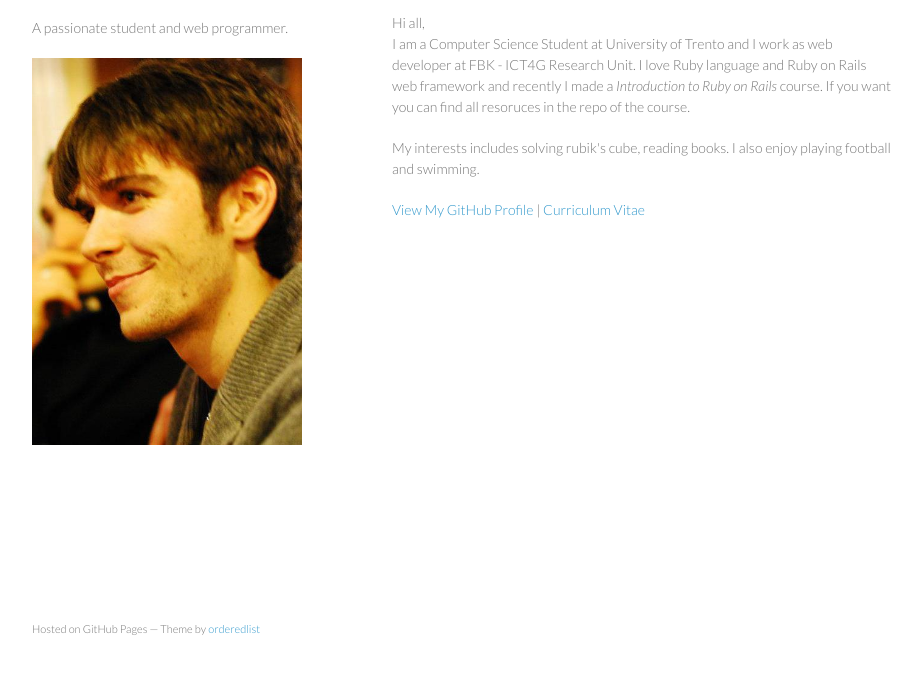
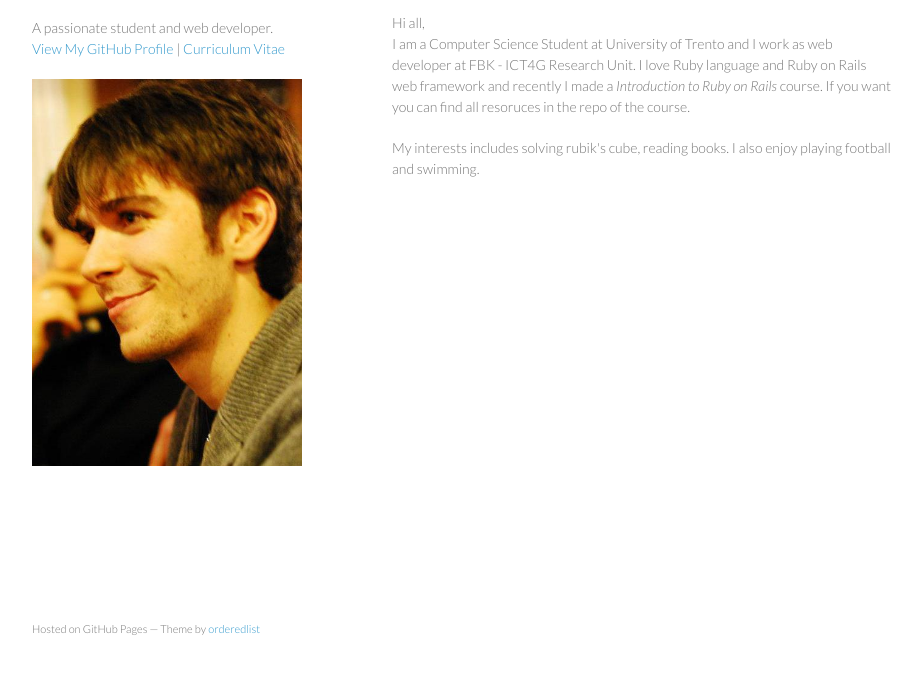
Before and after one commit to nostalgiaz/nodo.github.com, a plain HTML site: page index.html in a window 1280 px wide. Shown: the part 92-766 px from the top of the page, without its empty margins (178-1099 px from the left). Drawn offline with Linux system fonts and the light colour scheme.

Commit message:
change layout

```diff
--- a/index.html
+++ b/index.html
@@ -16,8 +16,10 @@
     <div class="wrapper">
       <header>
         <h1>Andrea's Homepage</h1>
-        <p>A passionate student and web programmer.</p>
-
+        <p>A passionate student and web developer.
+          <a href="https://github.com/Nodo">View My GitHub Profile</a> |
+          <a href="documents/cv.pdf">Curriculum Vitae</a>
+        </p>
         <img src="images/avatar.jpg"/>
 
       </header>
@@ -38,15 +40,15 @@
           books. I also enjoy playing football and swimming.
         </p>
 
-        <p class="view">
-          <a href="https://github.com/Nodo">View My GitHub Profile</a> |
-          <a href="documents/cv.pdf">Curriculum Vitae</a>
-        </p>
-
       </section>
 
       <footer>
-        <p><small>Hosted on GitHub Pages &mdash; Theme by <a href="https://github.com/orderedlist">orderedlist</a></small></p>
+        <p>
+          <small>
+            Hosted on GitHub Pages &mdash;
+            Theme by <a href="https://github.com/orderedlist">orderedlist</a>
+          </small>
+        </p>
       </footer>
     </div>
     <script src="javascripts/scale.fix.js"></script>
```
